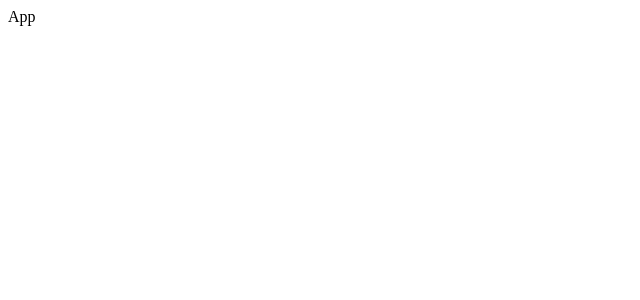
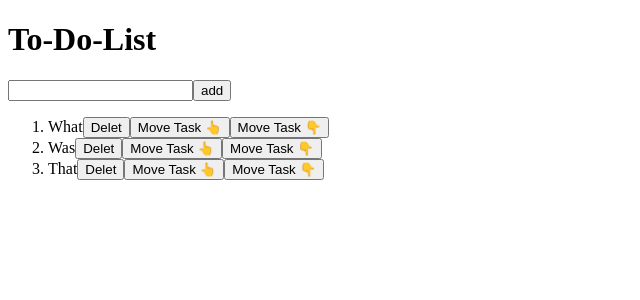
Before and after one commit to Abualtaher/Todo-list-React, a React (Vite) app: page / in a window 1280 px wide. Shown: the top 300 px of the page, without its empty margins (0-640 px from the left). Built offline with nearby package versions, Linux system fonts and the light colour scheme.

Commit message:
setting the basics of my todolist

```diff
--- a/src/App.tsx
+++ b/src/App.tsx
@@ -1,5 +1,7 @@
+import ToDoList from "./components/ToDoList";
+
 function App() {
-  return <div>App</div>;
+  return <ToDoList />;
 }
 
 export default App;
--- /dev/null
+++ b/src/components/ToDoList.tsx
@@ -0,0 +1,56 @@
+import { SetStateAction, useState } from "react";
+
+function ToDoList() {
+  const [tasks, setTasks] = useState(["What", "Was", "That"]);
+  const [newTask, setNewTask] = useState(" ");
+
+  function handleInputChange(event: {
+    target: { value: SetStateAction<string> };
+  }) {
+    setNewTask(event.target.value);
+  }
+  function addTask() {}
+  function deletTask(index) {}
+  function moveTaskUp(index) {}
+  function moveTaskDown(index) {}
+  return (
+    <div className="to-do-list">
+      <h1>To-Do-List</h1>
+      <div>
+        <input
+          type=" text"
+          placeholder="inter a task..."
+          value={newTask}
+          onChange={handleInputChange}
+        />
+        <button className="add-button" onClick={addTask}>
+          add
+        </button>
+      </div>
+      <ol>
+        {tasks.map((task, index) => (
+          <li key={index}>
+            <span className="text">{task}</span>
+            <button className="delet-button" onClick={() => deletTask(index)}>
+              Delet
+            </button>
+            <button
+              className=" move-button-up"
+              onClick={() => moveTaskUp(index)}
+            >
+              Move Task 👆
+            </button>
+            <button
+              className="move-button-down"
+              onClick={() => moveTaskDown(index)}
+            >
+              Move Task 👇
+            </button>
+          </li>
+        ))}
+      </ol>
+    </div>
+  );
+}
+
+export default ToDoList;
```
